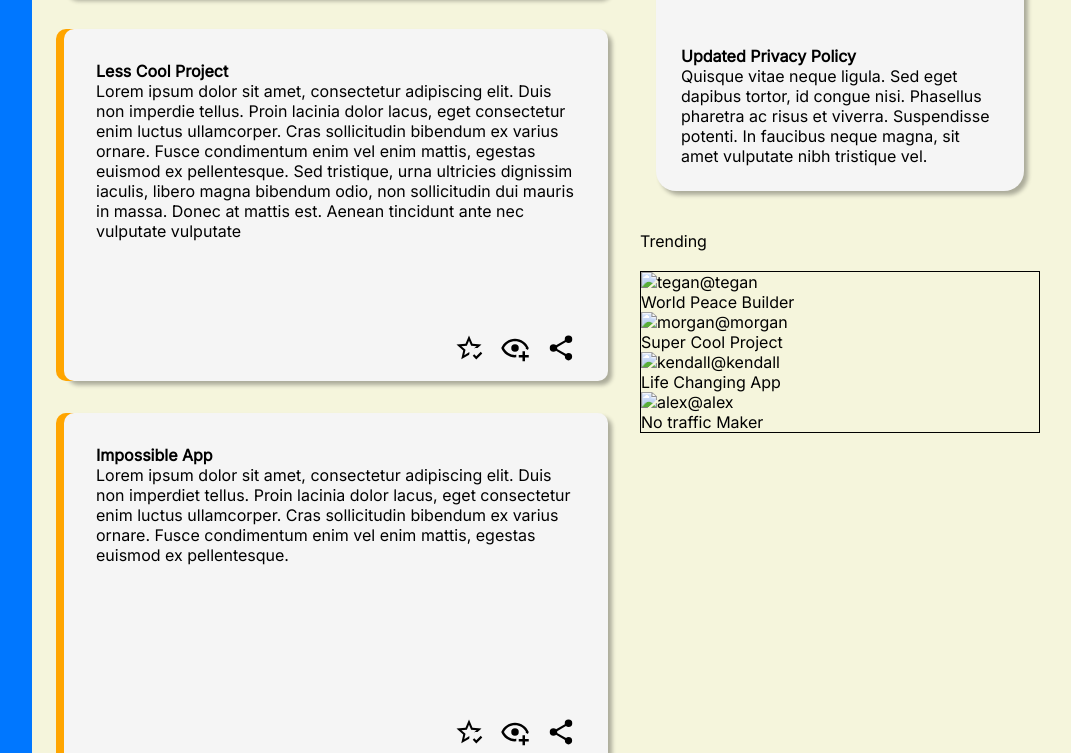
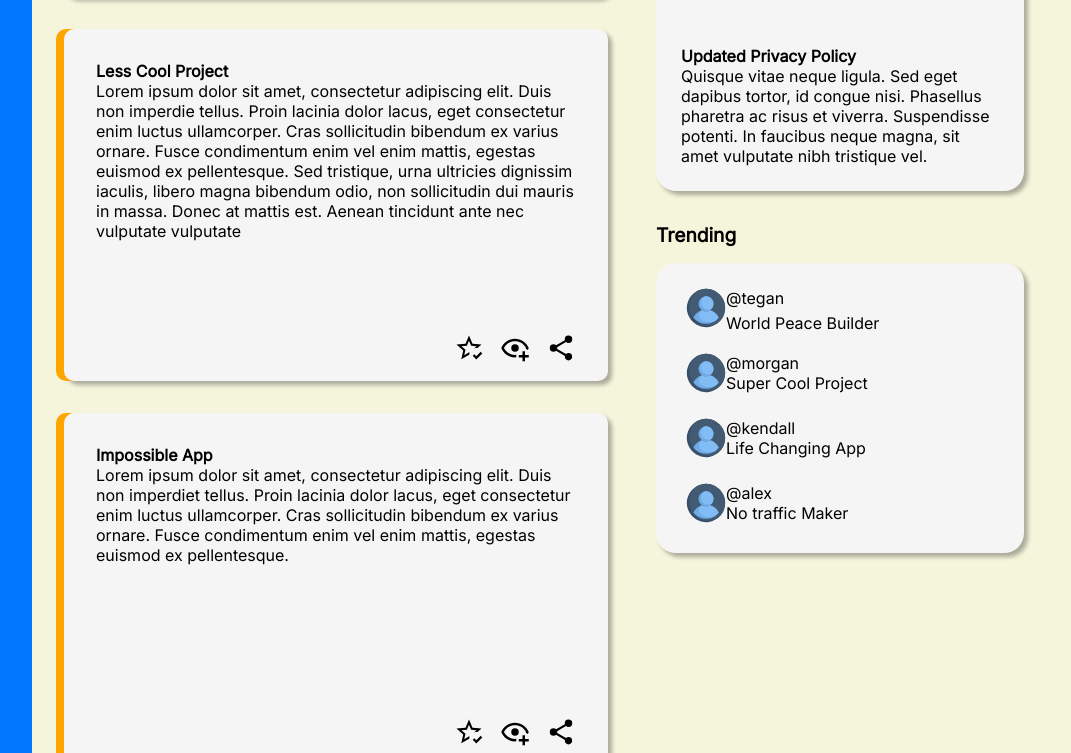
Before and after one commit to Icarium12/Admin-Dashboard, a plain HTML site: page index.html in a window 1280 px wide. Shown: the part 603-1356 px from the top of the page, without its empty margins (208-1279 px from the left). Drawn offline with Linux system fonts and the light colour scheme.

Commit message:
Trending container completed

```diff
--- a/index.html
+++ b/index.html
@@ -180,12 +180,13 @@
                 </div>
             </div>
 
-            <div class="trending">Trending
+            <div class="trending">
+                <div>Trending</div>
                 <div class="trending-items">
-                    <div><img src="" alt="tegan">@tegan <br> World Peace Builder</div>
-                    <div><img src="" alt="morgan">@morgan<br>Super Cool Project</div>
-                    <div><img src="" alt="kendall">@kendall<br>Life Changing App</div>
-                    <div><img src="" alt="alex">@alex <br>No traffic Maker</div>
+                    <div><img src="images/reshot-icon-user-profile-68ZR2F7VPJ.svg" alt="profile-icon"><div>@tegan</div>  <div>World Peace Builder</div></div>
+                    <div><img src="images/reshot-icon-user-profile-68ZR2F7VPJ.svg" alt="profile-icon">@morgan<br>Super Cool Project</div>
+                    <div><img src="images/reshot-icon-user-profile-68ZR2F7VPJ.svg" alt="profile-icon">@kendall<br>Life Changing App</div>
+                    <div><img src="images/reshot-icon-user-profile-68ZR2F7VPJ.svg" alt="profile-icon">@alex <br>No traffic Maker</div>
                 </div>
             </div>
         </div>
--- a/style.css
+++ b/style.css
@@ -206,14 +206,36 @@ body {
 }
 
 .trending {
-    margin-top: 40px;
+    margin-top: 2rem;
+    width: 25rem;
+}
+
+.trending > :first-child {
+    margin-left: 1rem;
+    font-size: larger;
+    font-weight: 800;
 }
 
 .trending-items {
-    border: 1px solid black;
+    padding: 25px;
     margin-top: 20px;
     display: grid;
     grid-template-rows: 4fr;
+    gap: 20px;
+    background-color: whitesmoke;
+    margin: 1rem;
+    border-radius: 20px;
+    box-shadow: 4px 4px 4px rgba(0, 0, 0, 0.3);
+}
+
+.trending-items > * {
+    display: grid;
+    grid-template-columns: 40px 1fr;
+    gap: 5px;
+}
+
+.trending-items > * > :first-child {
+    grid-row: span 2;
 }
 
 input {
```
